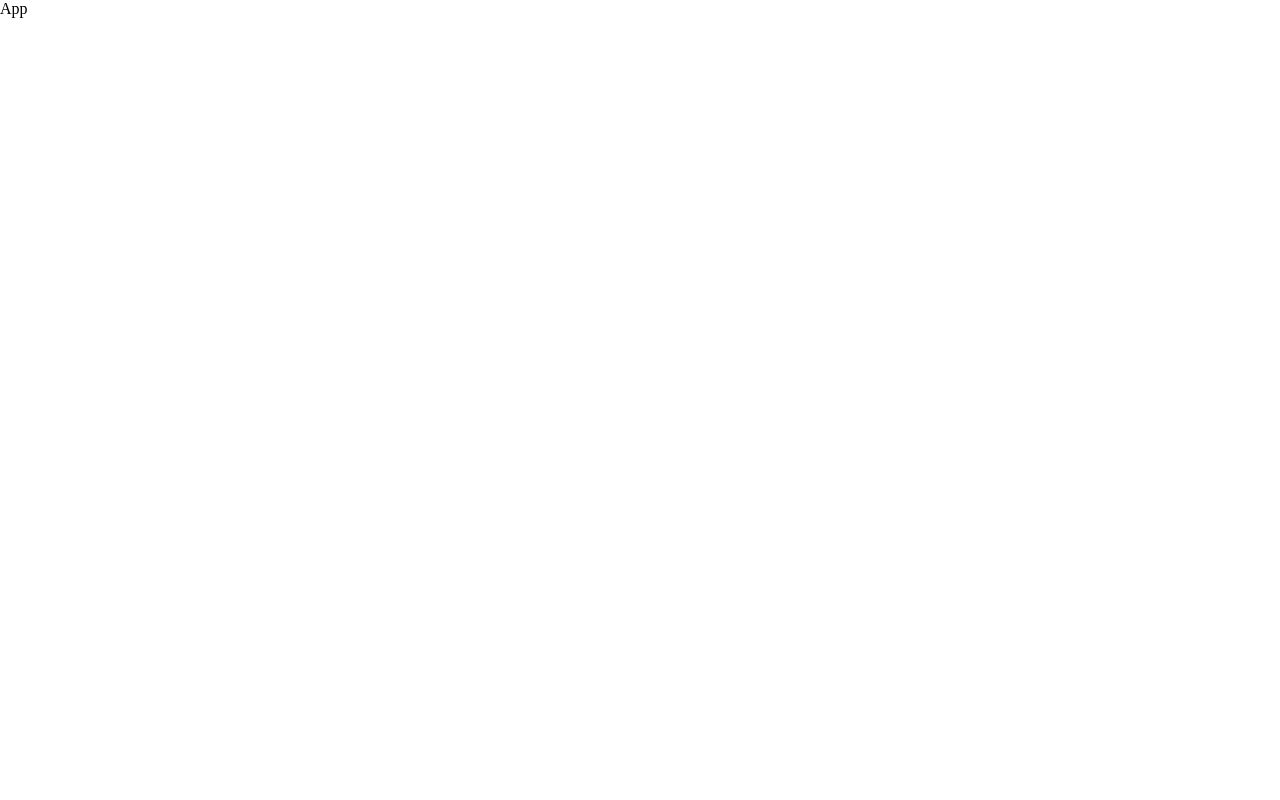
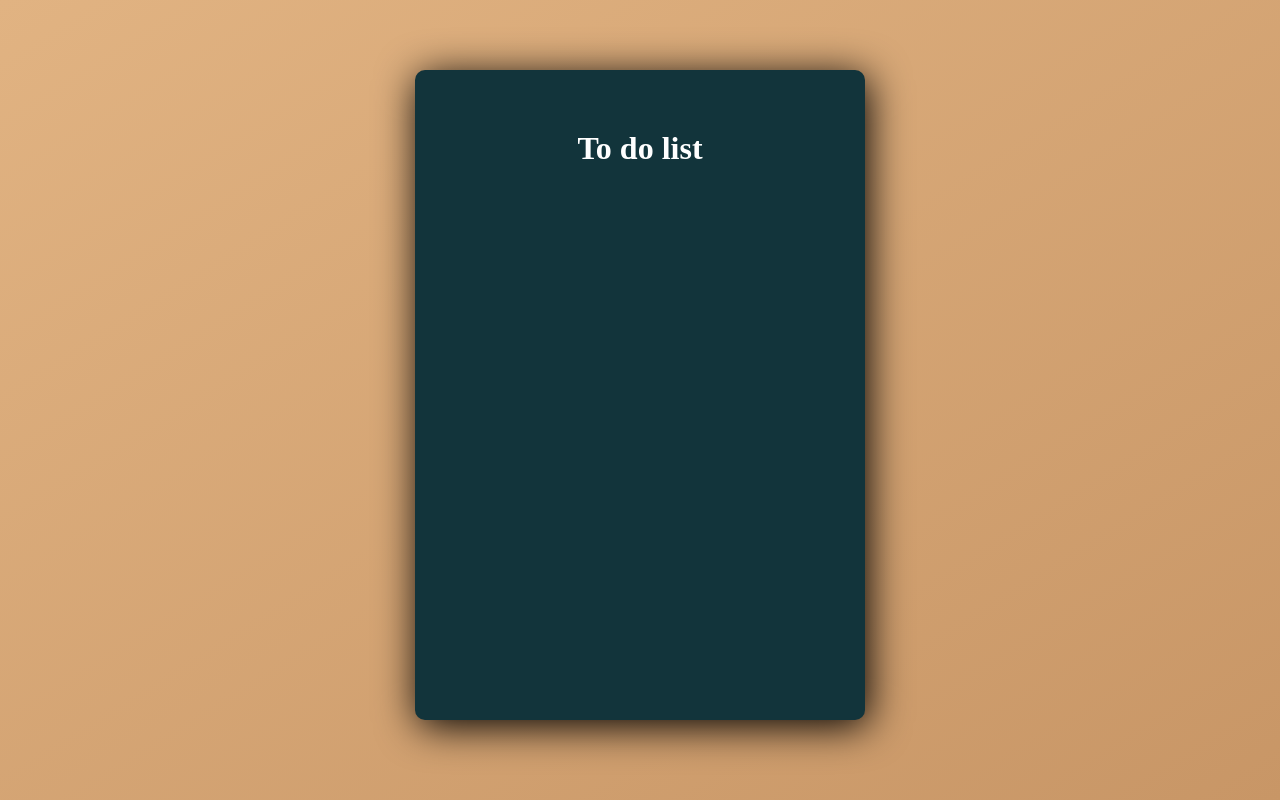
Before and after one commit to MartinGramajo/ToDoList, a React (Create React App) app: page / in a window 1280 px wide. Built offline with nearby package versions, Linux system fonts and the light colour scheme.

Commit message:
creo componente Header

```diff
--- a/src/App.js
+++ b/src/App.js
@@ -1,9 +1,15 @@
 import './App.css';
+import Header from './components/Header';
 
-function App() {
+const App = ()=>  {
   return (
-    <div>
-      App
+    <div className="container">
+      <div className="app-wrapper">
+        <div>
+          <Header />
+        </div>
+
+      </div>
     </div>
   );
 }
--- /dev/null
+++ b/src/components/Header.js
@@ -0,0 +1,11 @@
+import React from 'react'
+
+const Header = () => {
+    return (
+        <div className="header">
+            <h1>To do list</h1>
+        </div>
+    )
+}
+
+export default Header
```
